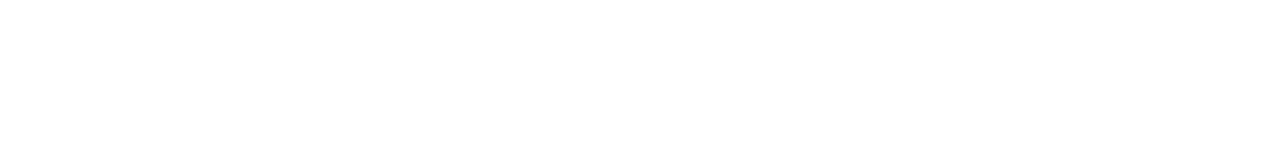
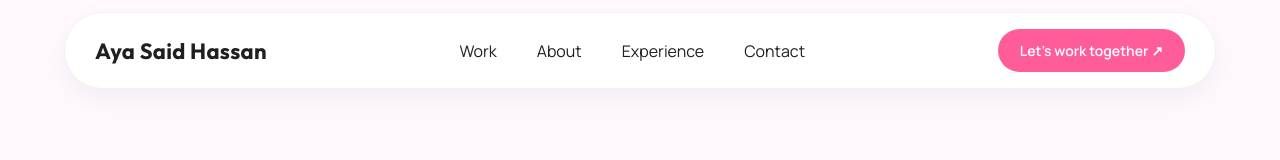
Before and after one commit to Ayasaid1/-Aya-portfolio, a plain HTML site: page index.html in a window 1280 px wide. Drawn offline with Linux system fonts and the light colour scheme.

Commit message:
Improve navbar design

```diff
--- a/index.html
+++ b/index.html
@@ -1,6 +1,46 @@
 <!DOCTYPE html>
-<html>
-    <head>
+<html lang="en">
 
-    </head>
+<head>
+    <meta charset="UTF-8">
+    <meta name="viewport" content="width=device-width, initial-scale=1.0">
+    <title>Aya Said | Portfolio</title>
+
+    <!-- Google Font -->
+    <link rel="preconnect" href="https://fonts.googleapis.com">
+    <link rel="preconnect" href="https://fonts.gstatic.com" crossorigin>
+    <link
+        href="https://fonts.googleapis.com/css2?family=Manrope:wght@300;400;500;600;700;800&family=Outfit:wght@300;400;500;600;700;800&display=swap"
+        rel="stylesheet">
+
+    <!-- CSS -->
+    <link rel="stylesheet" href="style.css">
+
+</head>
+
+<body>
+    <header background-color="#FFFFFF">
+        <nav class="navbar">
+
+            <div class="logo">
+                Aya Said Hassan
+            </div>
+
+            <ul class="nav-links">
+                <li><a href="#">Work</a></li>
+                <li><a href="#">About</a></li>
+                <li><a href="#">Experience</a></li>
+                <li><a href="#">Contact</a></li>
+            </ul>
+
+            <a href="#" class="btn-primary">
+                Let's work together ↗
+            </a>
+
+        </nav>
+    </header>
+
+    <script src="script.js"></script>
+</body>
+
 </html>
--- a/style.css
+++ b/style.css
@@ -0,0 +1,159 @@
+:root {
+
+    --primary: #FF5C9A;
+    --primary-hover: #FF418A;
+
+    --background: #FFFDFD;
+
+    --white: #FFFFFF;
+
+    --text: #1F1F1F;
+
+    --gray: #666666;
+
+    --border: #ECECEC;
+
+}
+
+* {
+    margin: 0;
+    padding: 0;
+    box-sizing: border-box;
+}
+
+html {
+    scroll-behavior: smooth;
+}
+
+body {
+    font-family: "Manrope", sans-serif;
+    background:#FFF8FE ;
+    color: var(--text);
+}
+
+img {
+    display: block;
+    max-width: 100%;
+}
+
+a {
+    text-decoration: none;
+    color: inherit;
+}
+
+ul {
+    list-style: none;
+}
+
+.container {
+max-width: 1200px;
+    width: 88%;
+    margin: auto;
+
+}
+
+header {
+
+    position: fixed;
+
+    top: 12px;
+
+    left: 0;
+
+    width: 100%;
+
+    z-index: 1000;
+}
+
+.navbar {
+    max-width: 1200px;
+    width: 90%;
+    margin: 0 auto;
+
+    display: flex;
+    justify-content: space-between;
+    align-items: center;
+
+    background: #fff;
+    border: 1px solid #F2F2F2;
+    border-radius: 60px;
+    padding: 16px 30px;
+
+    box-shadow: 0 10px 30px rgba(0, 0, 0, .05);
+}
+
+.logo {
+    font-family: "Outfit", sans-serif;
+    font-size: 22px;
+    font-weight: 700;
+    letter-spacing: .3px;
+}
+.logo:hover {
+
+    transform: translateY(-2px);
+
+}
+
+.nav-links {
+    display: flex;
+    gap: 40px;
+    align-items: center;
+}
+
+.nav-links a {
+    position: relative;
+}
+
+.nav-links a::after {
+
+    content: "";
+
+    position: absolute;
+
+    left: 0;
+
+    bottom: -6px;
+
+    width: 0;
+
+    height: 2px;
+
+    background: #FF5C9A;
+
+    transition: .3s;
+}
+
+.nav-links a:hover::after {
+
+    width: 50%;
+
+}
+
+.nav-links a:hover {
+    color: #FF5C9A;
+}
+
+.btn-primary {
+
+    background: #FF5C9A;
+
+    color: white;
+
+    padding: 12px 22px;
+
+        font-size: 14px;
+
+        font-weight: 600;
+
+    border-radius: 999px;
+
+
+    transition: .3s;
+}
+
+.btn-primary:hover {
+
+    transform: translateY(-2px);
+
+    background: #FF418A;
+}
```
